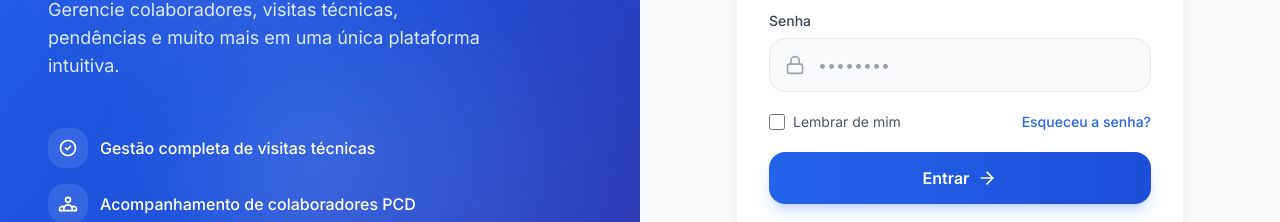
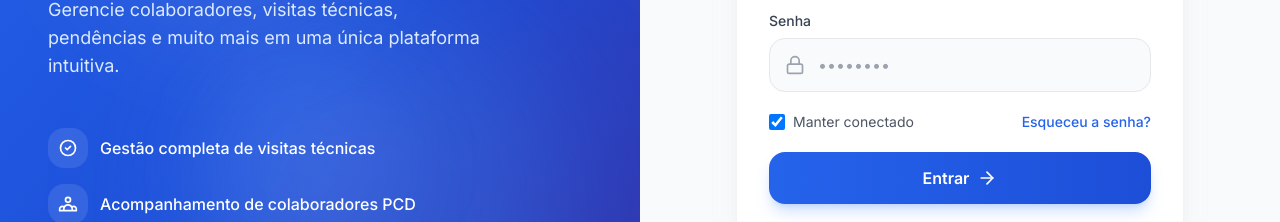
Before and after one commit to luizprojeto1143/qs-back, a React (Vite) app in the folder client/: page /login in a window 1280 px wide. Shown: the part 332-554 px from the top of the page. Built offline with nearby package versions, Linux system fonts and the light colour scheme; no server answers.

Commit message:
feat: Implement remember me functionality - 30 day session persistence

```diff
--- a/client/src/pages/Login.tsx
+++ b/client/src/pages/Login.tsx
@@ -12,13 +12,14 @@ const Login = () => {
 
     const [totpCode, setTotpCode] = useState('');
     const [require2FA, setRequire2FA] = useState(false);
+    const [rememberMe, setRememberMe] = useState(true); // Default to true for better UX
 
     const handleLogin = async (e: React.FormEvent) => {
         e.preventDefault();
         setLoading(true);
 
         try {
-            const payload: any = { email: email.trim().toLowerCase(), password };
+            const payload: any = { email: email.trim().toLowerCase(), password, rememberMe };
             if (require2FA && totpCode) payload.totpCode = totpCode;
 
             const response = await api.post('/auth/login', payload);
@@ -215,8 +216,13 @@ const Login = () => {
 
                             <div className="flex items-center justify-between">
                                 <label className="flex items-center gap-2 cursor-pointer">
-                                    <input type="checkbox" className="w-4 h-4 rounded border-gray-300 text-blue-600 focus:ring-blue-500" />
-                                    <span className="text-sm text-gray-600">Lembrar de mim</span>
+                                    <input
+                                        type="checkbox"
+                                        className="w-4 h-4 rounded border-gray-300 text-blue-600 focus:ring-blue-500"
+                                        checked={rememberMe}
+                                        onChange={(e) => setRememberMe(e.target.checked)}
+                                    />
+                                    <span className="text-sm text-gray-600">Manter conectado</span>
                                 </label>
                                 <button
                                     type="button"
```
Also changed, not shown: 1 other file (tests, documents, lock files or other folders).
